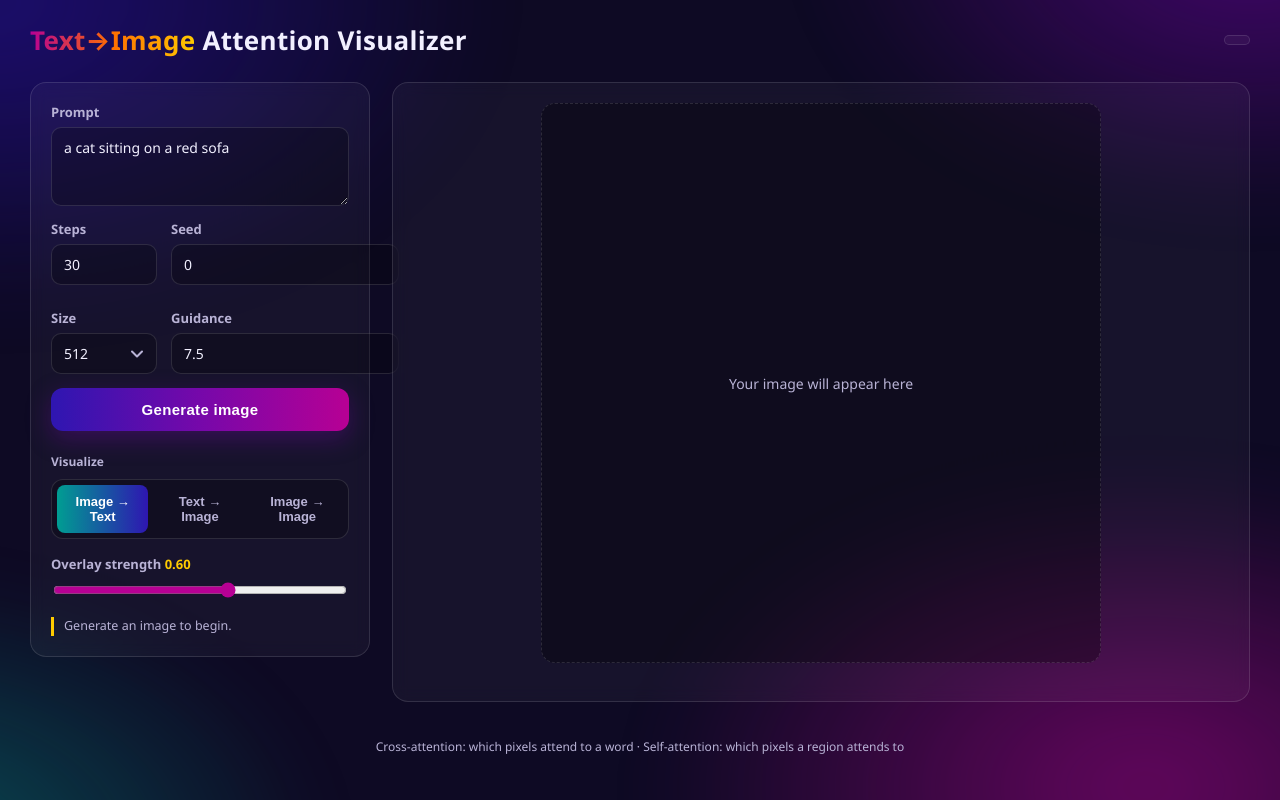
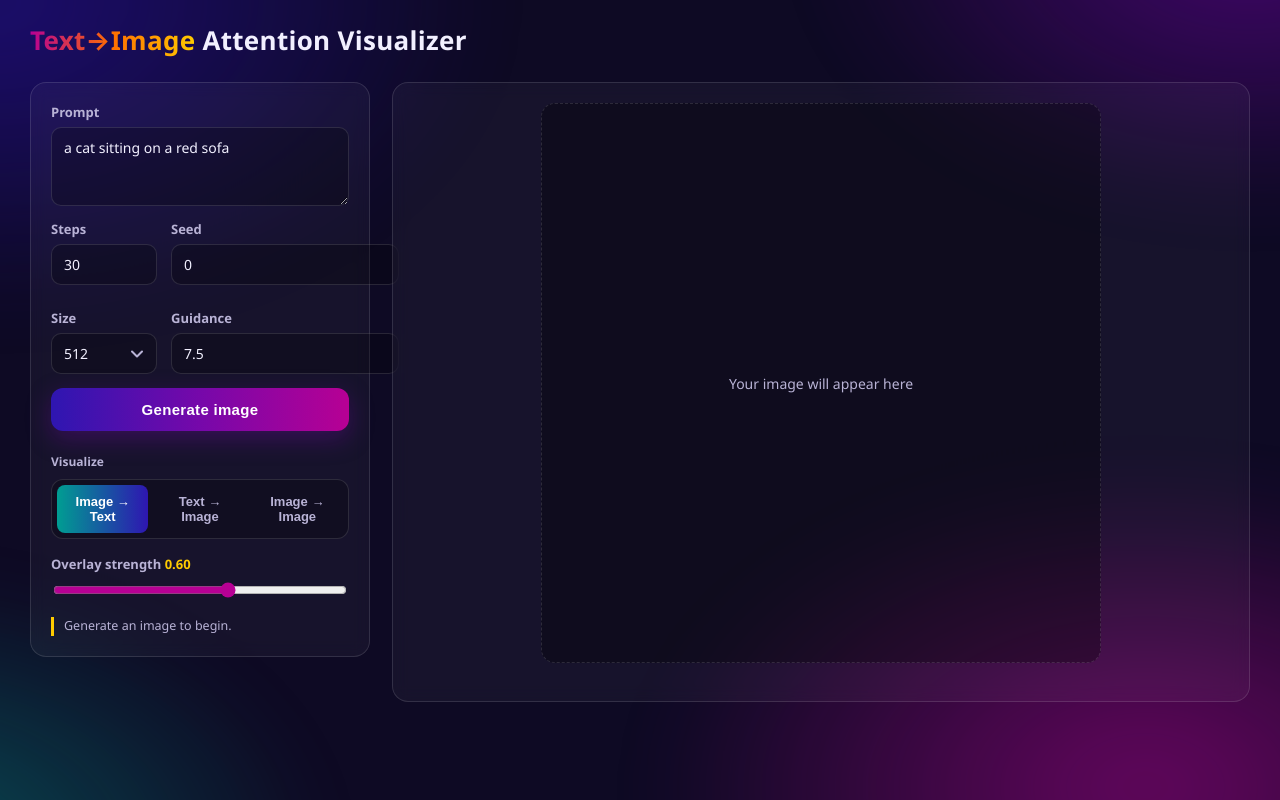
Before and after one commit to Oxotall/Text2ImageAttnVisualization, a Python web app: template webapp/templates/index.html in a window 1280 px wide. Run offline with Jinja, Linux system fonts and the light colour scheme; the template is opened without the code that fills it, so the values that code supplies are empty.

Commit message:
fix view

```diff
--- a/webapp/templates/index.html
+++ b/webapp/templates/index.html
@@ -11,7 +11,6 @@
 
   <header class="topbar">
     <h1 class="brand"><span class="accent">Text→Image</span> Attention Visualizer</h1>
-    <span class="device" title="compute device">{{ device }}</span>
   </header>
 
   <main class="layout">
@@ -88,8 +87,6 @@
     </section>
   </main>
 
-  <footer class="foot">Cross-attention: which pixels attend to a word · Self-attention: which pixels a region attends to</footer>
-
   <script src="{{ url_for('static', filename='app.js') }}"></script>
 </body>
 </html>
```
